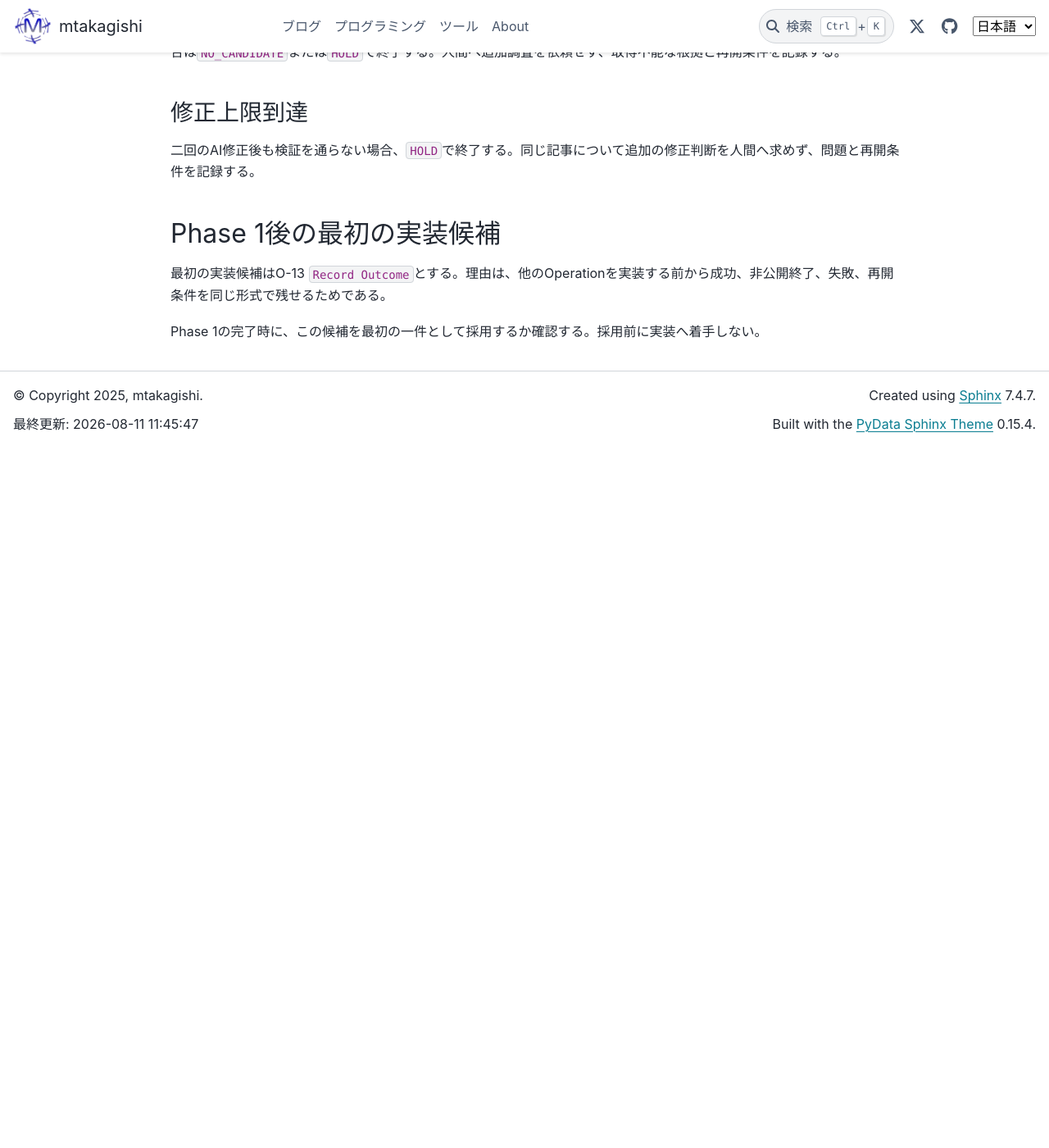
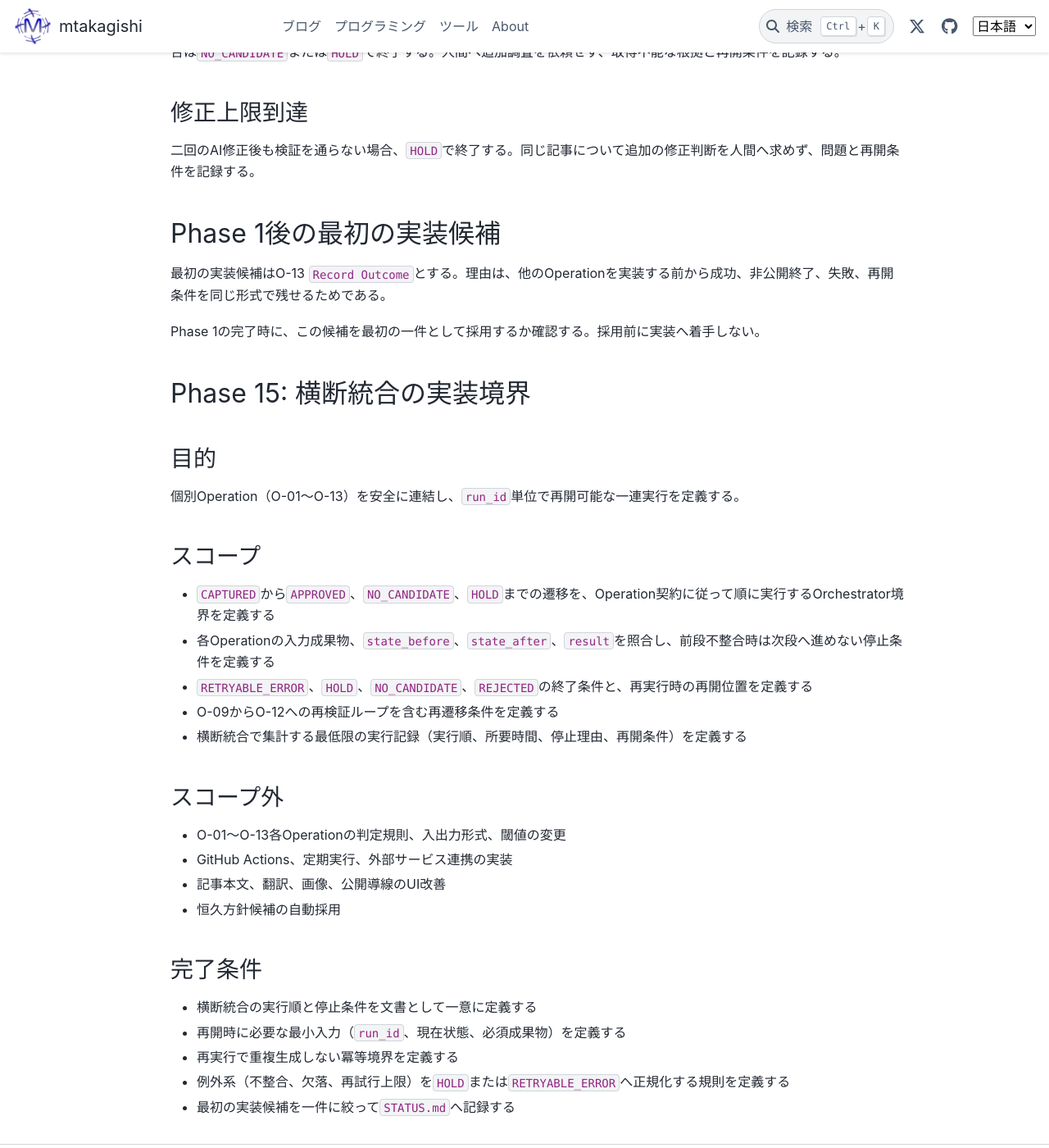
Before and after one commit to mtakagishi/note, a Sphinx documentation site: the page built from docs/agents/knowledge-harness/PIPELINE.md, in a window 1280 px wide and 1400 px high, scrolled down 10020 px. Shown: the whole window at 82% size. Built offline with Sphinx 7.4.7 and the PyData theme 0.15.4, drawn with Linux system fonts in a browser that asks for light colours; before the commit the page ends 10566 px from its top, so only the background shows below that.

Commit message:
docs: define phase 15 cross-operation integration boundary

```diff
--- a/docs/agents/knowledge-harness/PIPELINE.md
+++ b/docs/agents/knowledge-harness/PIPELINE.md
@@ -306,3 +306,32 @@ O-04は取得できた証拠、取得不能、矛盾、不足をEvidence Setへ
 最初の実装候補はO-13 `Record Outcome`とする。理由は、他のOperationを実装する前から成功、非公開終了、失敗、再開条件を同じ形式で残せるためである。
 
 Phase 1の完了時に、この候補を最初の一件として採用するか確認する。採用前に実装へ着手しない。
+
+## Phase 15: 横断統合の実装境界
+
+### 目的
+
+個別Operation（O-01〜O-13）を安全に連結し、`run_id`単位で再開可能な一連実行を定義する。
+
+### スコープ
+
+- `CAPTURED`から`APPROVED`、`NO_CANDIDATE`、`HOLD`までの遷移を、Operation契約に従って順に実行するOrchestrator境界を定義する
+- 各Operationの入力成果物、`state_before`、`state_after`、`result`を照合し、前段不整合時は次段へ進めない停止条件を定義する
+- `RETRYABLE_ERROR`、`HOLD`、`NO_CANDIDATE`、`REJECTED`の終了条件と、再実行時の再開位置を定義する
+- O-09からO-12への再検証ループを含む再遷移条件を定義する
+- 横断統合で集計する最低限の実行記録（実行順、所要時間、停止理由、再開条件）を定義する
+
+### スコープ外
+
+- O-01〜O-13各Operationの判定規則、入出力形式、閾値の変更
+- GitHub Actions、定期実行、外部サービス連携の実装
+- 記事本文、翻訳、画像、公開導線のUI改善
+- 恒久方針候補の自動採用
+
+### 完了条件
+
+- 横断統合の実行順と停止条件を文書として一意に定義する
+- 再開時に必要な最小入力（`run_id`、現在状態、必須成果物）を定義する
+- 再実行で重複生成しない冪等境界を定義する
+- 例外系（不整合、欠落、再試行上限）を`HOLD`または`RETRYABLE_ERROR`へ正規化する規則を定義する
+- 最初の実装候補を一件に絞って`STATUS.md`へ記録する
```
Also changed, not shown: docs/agents/knowledge-harness/DECISIONS.md (+9 -0 lines), docs/agents/knowledge-harness/STATUS.md (+7 -3 lines).
